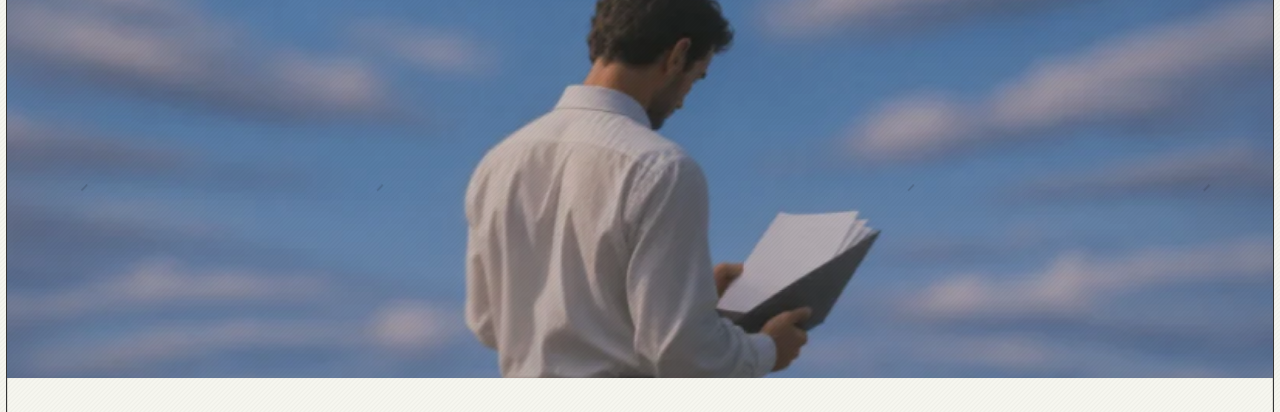
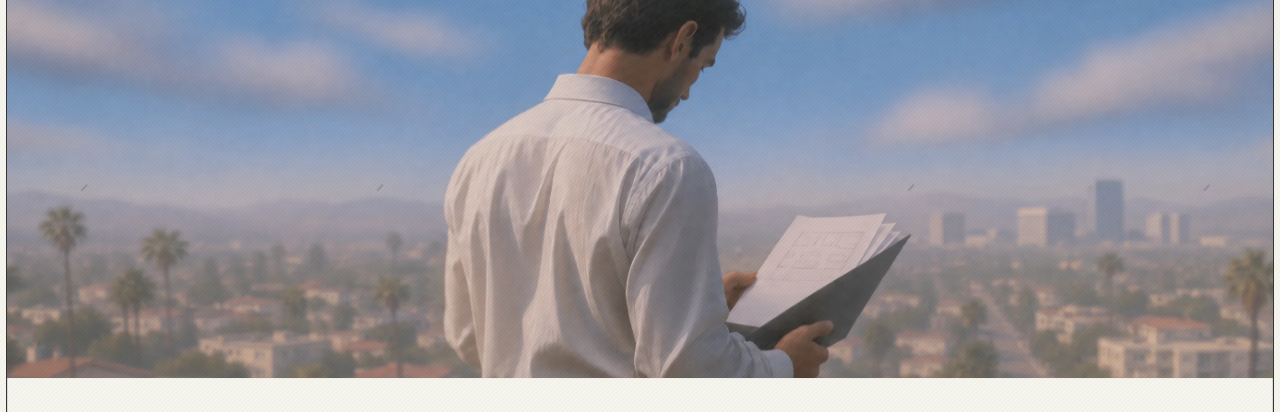
Before and after one commit to flexyforall/priority-title, a plain HTML site: page index.html in a window 1280 px wide. Shown: the part 102-514 px from the top of the page. Drawn offline with Linux system fonts and the light colour scheme.

Commit message:
Hero: new photo (722:89980, 1425×633 at -1,-138) everywhere; metrics/feature states keep Figma's per-state scale applied to the new framing
Co-Authored-By: Claude Opus 5.5 <noreply@anthropic.com>
Claude-Session: https://claude.ai/code/session_011oW77L3EFVsgPvjQ9Toaec

```diff
--- a/index.html
+++ b/index.html
@@ -8,8 +8,8 @@
 <link rel="preload" href="assets/fonts/Coconat-Regular.woff2" as="font" type="font/woff2" crossorigin>
 <link rel="preload" href="assets/fonts/OverusedGrotesk-Roman.woff2" as="font" type="font/woff2" crossorigin>
 <link rel="preload" href="assets/fonts/OverusedGrotesk-Medium.woff2" as="font" type="font/woff2" crossorigin>
-<link rel="stylesheet" href="css/tokens.css?v=20261120j">
-<link rel="stylesheet" href="css/styles.css?v=20261120j">
+<link rel="stylesheet" href="css/tokens.css?v=20261120k">
+<link rel="stylesheet" href="css/styles.css?v=20261120k">
 </head>
 <body>
 <div id="scroll">
@@ -22,8 +22,8 @@
           <div class="hero-sep" id="heroSep"></div>
 
           <div class="hero-media" id="heroMedia">
-            <img id="heroImg" src="assets/hero/hero-photo-full.webp" alt="Man reviewing closing documents against a blue sky"
-                 style="left:-28px;top:-99px;width:1479px;height:605px">
+            <img id="heroImg" src="assets/hero/hero-photo-v2.webp" alt="Man reviewing closing documents above a Southern California city"
+                 style="left:-1px;top:-138px;width:1425px;height:633px">
           </div>
           <div class="hero-colline" id="heroColLine"></div>
 
@@ -479,6 +479,6 @@ moving with confidence.</span></h3>
 </div>
 
 <script src="js/vendor/gsap.min.js"></script>
-<script src="js/main.js?v=20261120j"></script>
+<script src="js/main.js?v=20261120k"></script>
 </body>
 </html>
--- a/js/main.js
+++ b/js/main.js
@@ -126,7 +126,7 @@
   //      and stops on the button top (y 703); progress overlay and scroll guides fade out ----
   tl.addLabel('t-h2');
   tl.to(media, { width: 1082 }, 't-h2')
-    .to(heroImg, { left: -199 }, 't-h2')
+    .to(heroImg, { left: -172 }, 't-h2')
     .to(timeline, { opacity: 0, duration: 0.45, ease: 'power1.out' }, 't-h2')
     .to(guides, { opacity: 0, duration: 0.45, ease: 'power1.out' }, 't-h2')
     .fromTo(colLine, { left: 1424, top: 47, height: 656, opacity: 0 }, { left: 1081, top: 47, height: 656, opacity: 1 }, 't-h2');
@@ -135,7 +135,7 @@
   // ---- A → B (612:6755): photo shrinks to 542×317 at 150,223; stats column rises, subtitle fades ----
   tl.addLabel('t-h3');
   tl.to(media, { left: 150, top: 223, width: 542.275, height: 317 }, 't-h3')
-    .to(heroImg, { left: -271.504, top: -72.646, width: 1085.285, height: 443.947 }, 't-h3')
+    .to(heroImg, { left: -251.692, top: -101.264, width: 1045.665, height: 464.495 }, 't-h3')
     .to(sub, { opacity: 0, duration: 0.5 }, 't-h3')
     .to(colLine, { left: 709, top: 48 }, 't-h3')
     // the line only grows past the buttons once it is left of them (x < 712) — never shows through "Find a location"
@@ -149,7 +149,7 @@
   tl.addLabel('t-h4');
   tl.to(frame, { top: 8, height: 784 }, 't-h4')
     .to(media, { left: 0, top: 543.156, width: 412, height: 240.844 }, 't-h4')
-    .to(heroImg, { left: -206.277, top: -55.193, width: 824.557, height: 337.294 }, 't-h4')
+    .to(heroImg, { left: -191.225, top: -76.936, width: 794.452, height: 352.903 }, 't-h4')
     .to(title, { left: 40, top: 304.5 + 1 }, 't-h4')
     .to(colLine, { left: 709, top: 49, height: 735 }, 't-h4')
     .to(stats, { y: STAT_Y.C, x: 1 }, 't-h4')
@@ -197,7 +197,7 @@
     .to(stats, { x: 1267 - 709, ease: 'power2.inOut', duration: SPLIT }, 't-f0')
     .to(title, { top: 304 + 1, ease: 'power1.inOut', duration: 0.9 }, 't-f0')
     .to(media, { left: -39, top: 592, width: 328.445, height: 192, ease: 'power1.inOut', duration: 0.9 }, 't-f0')
-    .to(heroImg, { left: -164.445, top: -44, width: 657.334, height: 268.889, ease: 'power1.inOut', duration: 0.9 }, 't-f0')
+    .to(heroImg, { left: -152.445, top: -61.333, width: 633.334, height: 281.334, ease: 'power1.inOut', duration: 0.9 }, 't-f0')
     .to(stats, { y: STAT_Y.E - 199, ease: 'none', duration: 1.2 }, 't-f0')
     .to(statEls[2], { opacity: 0.3, duration: 0.6 }, 't-f0')
     .to(capOf(2), { opacity: 0, duration: 0.4 }, 't-f0')
@@ -640,7 +640,7 @@
      BOOT
      ====================================================================== */
   const ready = document.fonts ? document.fonts.ready : Promise.resolve();
-  const imgs = ['assets/hero/hero-photo-full.webp', 'assets/loader/letter-p-grey-v2.svg', 'assets/loader/letter-p-orange-v2.svg', 'assets/loader/guides-perspective-v2-loader1.svg', 'assets/hero/texture-stripes-o06.svg']
+  const imgs = ['assets/hero/hero-photo-v2.webp', 'assets/loader/letter-p-grey-v2.svg', 'assets/loader/letter-p-orange-v2.svg', 'assets/loader/guides-perspective-v2-loader1.svg', 'assets/hero/texture-stripes-o06.svg']
     .map(src => new Promise(res => { const i = new Image(); i.onload = i.onerror = res; i.src = src; }));
 
   if (hashState) {
```
Also changed, not shown: assets/hero/hero-photo-v2.webp (added), 1 other file.
